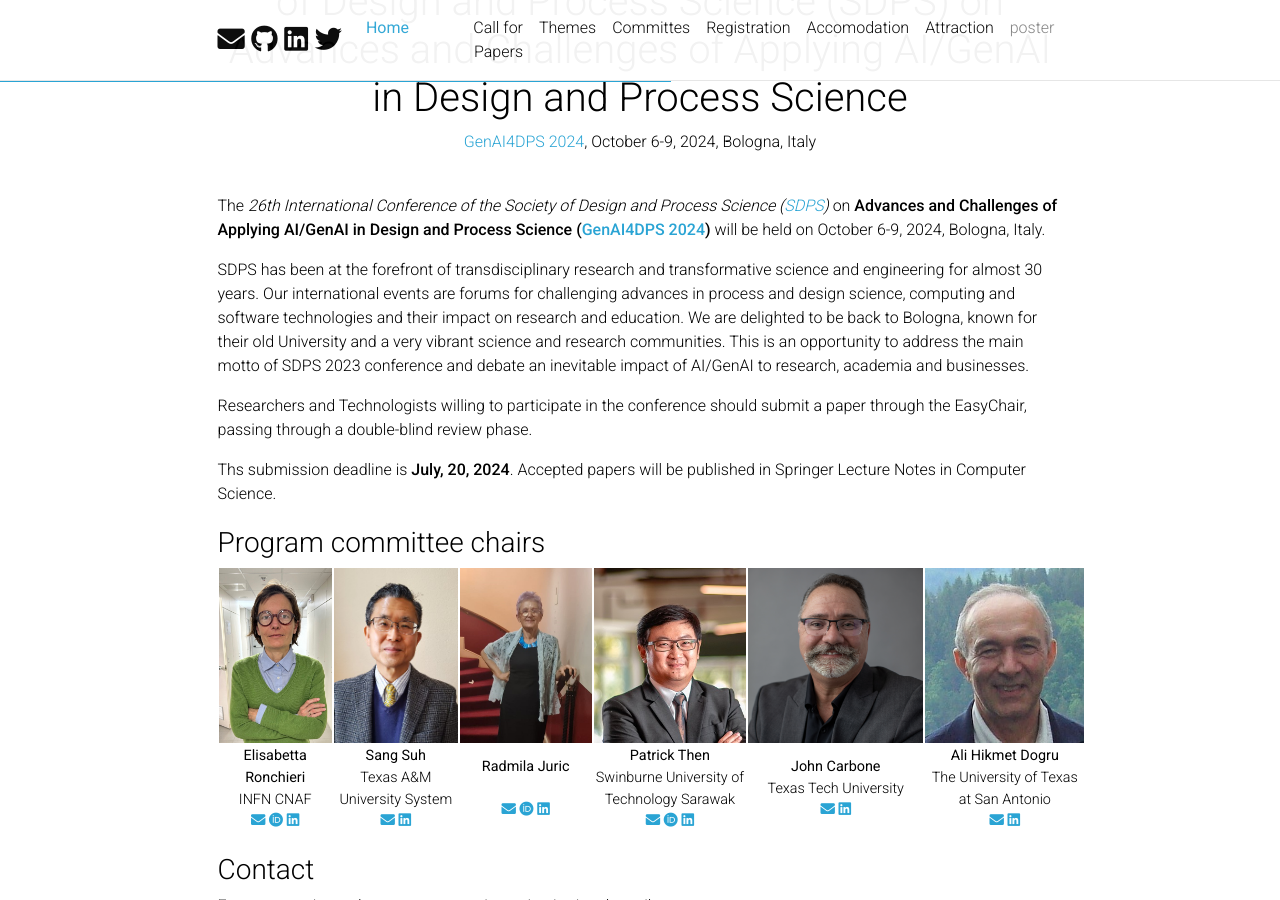
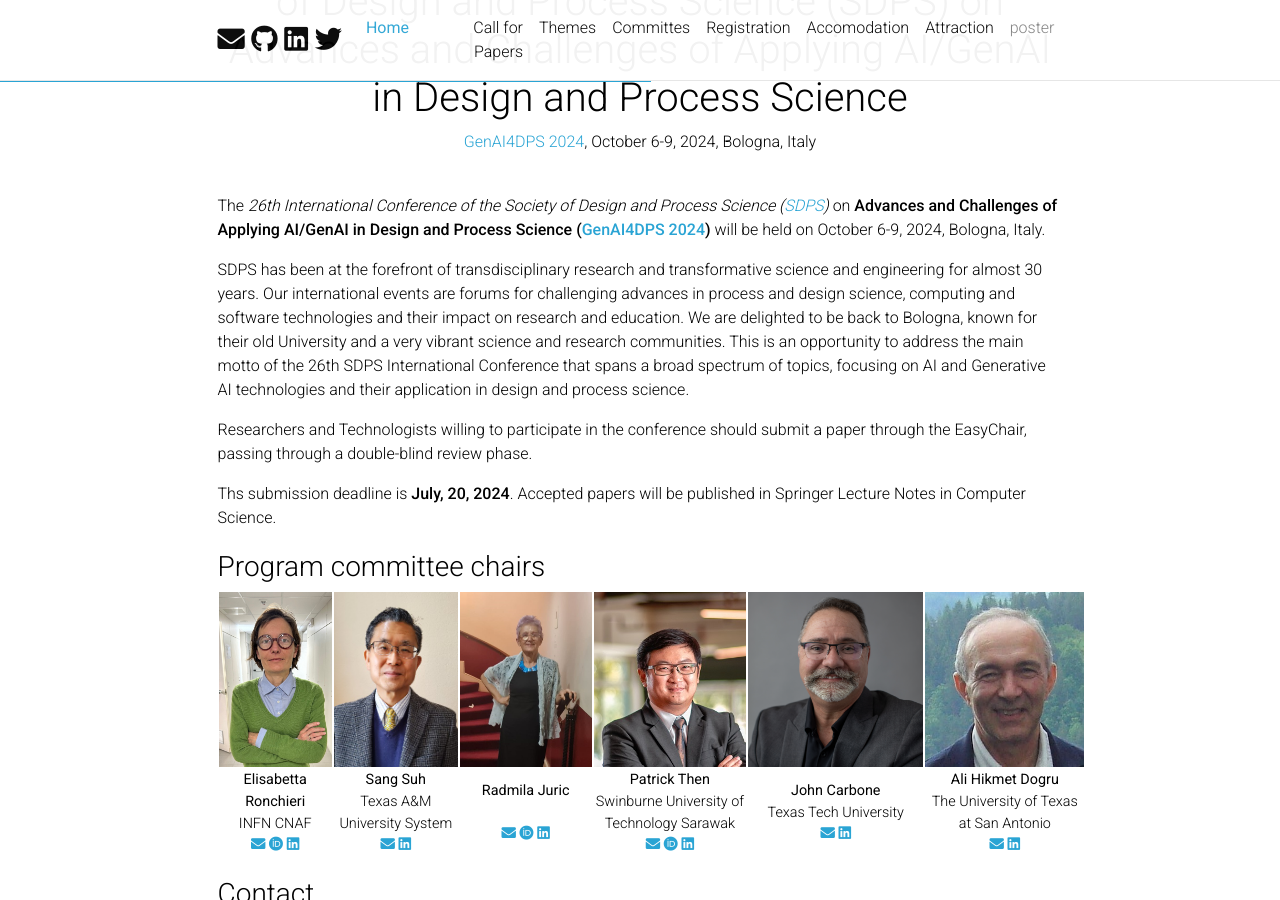
Before and after one commit to GenAI4DPS/advances-challenges, a Jekyll site: the page built from _pages/home.md, in a window 1280 px wide and 900 px high, scrolled down 396 px. Built offline with Jekyll 4.4.1, drawn with Linux system fonts in a browser that asks for light colours; comment, search, counter and statistics services are not loaded; a style sheet for code colours, icons or effects is not loaded.

Commit message:
Update home.md

```diff
--- a/_pages/home.md
+++ b/_pages/home.md
@@ -13,7 +13,7 @@ news: true  # includes a list of news items
 
 The _26th International Conference of the Society of Design and Process Science ([SDPS](https://www.sdpsnet.org/sdps/))_ on **Advances and Challenges of Applying AI/GenAI in Design and Process Science ([GenAI4DPS 2024](https://genai4dps.github.io/advances-challenges))** will be held on October 6-9, 2024, Bologna, Italy.
 
-SDPS has been at the forefront of transdisciplinary research and transformative science and engineering for almost 30 years.  Our international events are forums for challenging  advances in process and design science, computing and software technologies and their impact on research and education. We are delighted to be back to Bologna, known for their old University and a very vibrant science and research communities.  This is an opportunity to address the main motto of SDPS 2023 conference and debate an inevitable impact of AI/GenAI to research, academia and businesses.
+SDPS has been at the forefront of transdisciplinary research and transformative science and engineering for almost 30 years.  Our international events are forums for challenging  advances in process and design science, computing and software technologies and their impact on research and education. We are delighted to be back to Bologna, known for their old University and a very vibrant science and research communities.  This is an opportunity to address the main motto of the 26th SDPS International Conference that spans a broad spectrum of topics, focusing on AI and Generative AI technologies and their application in design and process science.
 
 Researchers and Technologists willing to participate in the conference should submit a paper through the EasyChair, passing through a double-blind review phase.
 
```
